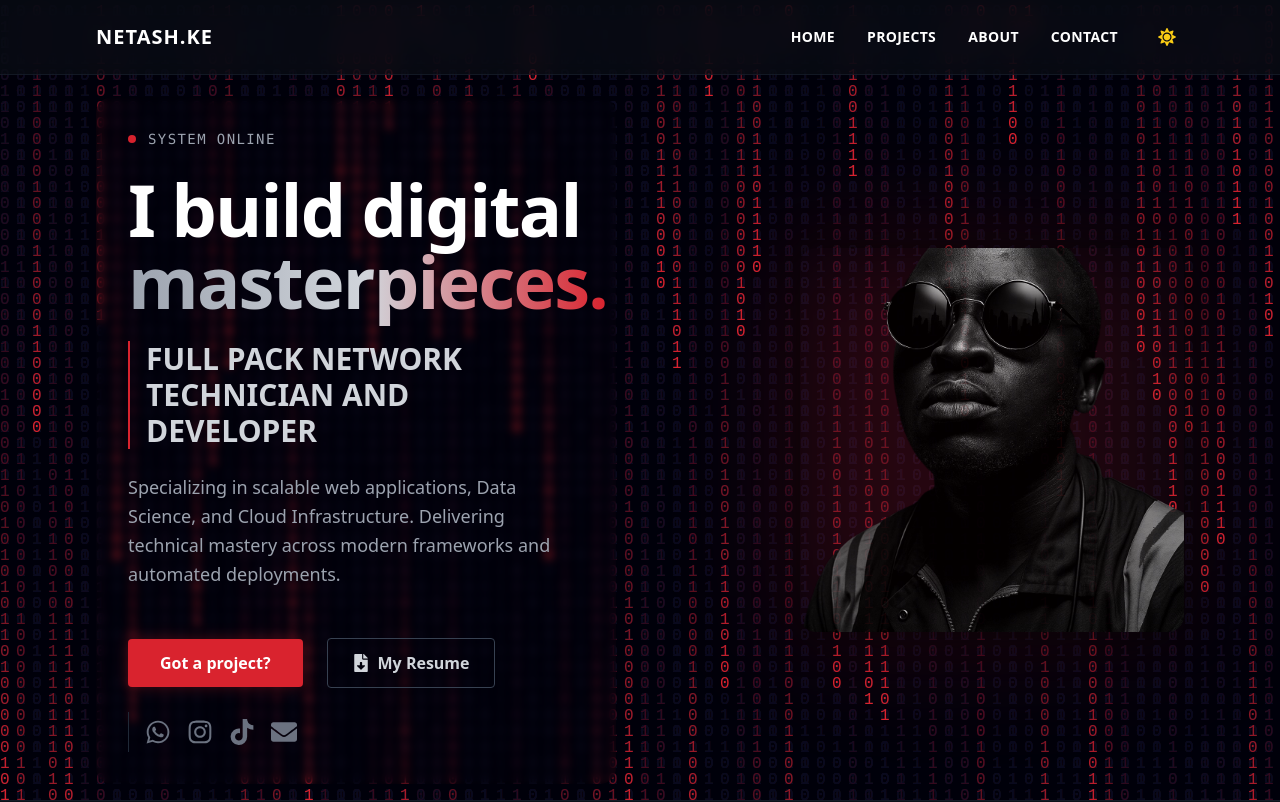
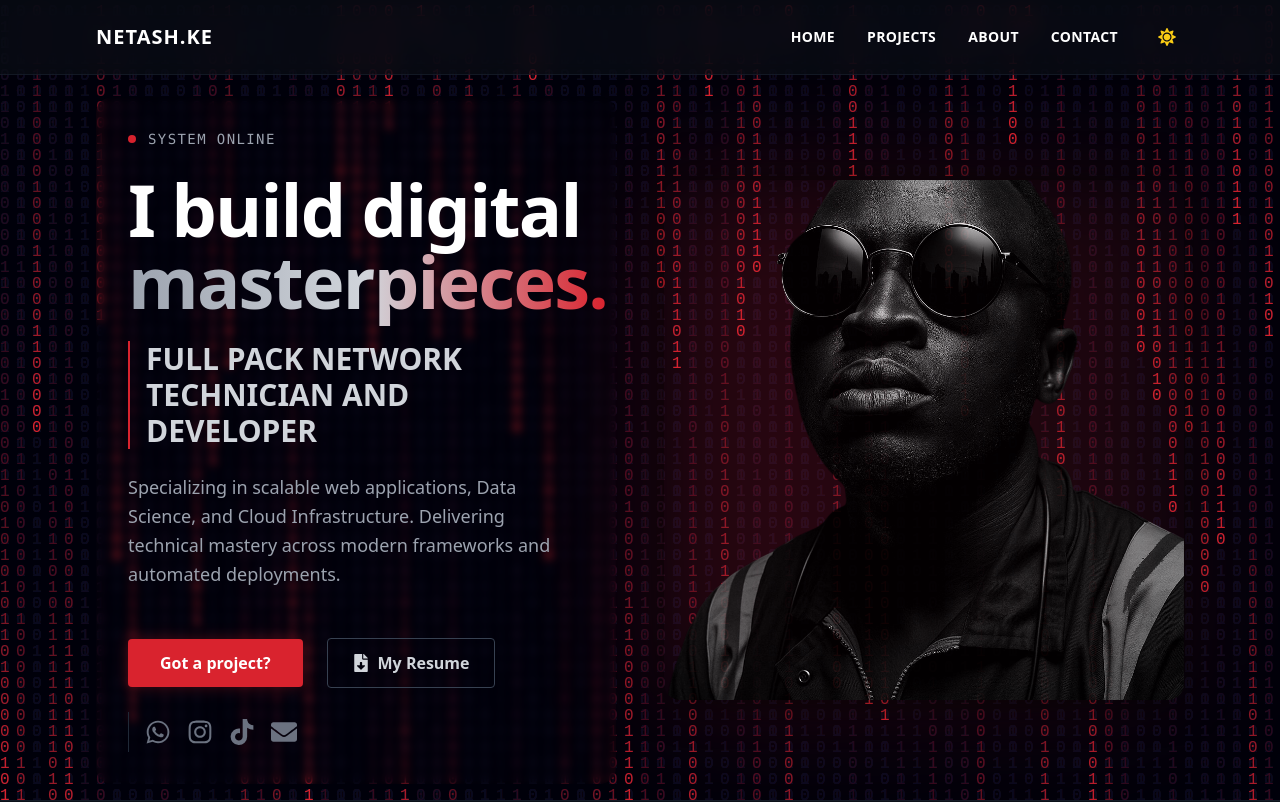
Before and after one commit to CaLLmeeDdY/ashilaka-portfolio-, a React (Vite) app: page / in a window 1280 px wide. Shown: the top 802 px of the page. Built offline with nearby package versions, Linux system fonts and the light colour scheme.

Commit message:
Updated to borderless 3D avatar

```diff
--- a/src/App.jsx
+++ b/src/App.jsx
@@ -160,13 +160,15 @@ export default function App() {
           </div>
         </div>
 
-        <div className="flex justify-center lg:justify-end relative mt-12 lg:mt-0">
-          <div className="relative group cursor-pointer">
-            {/* The background glow (kept this to make it pop against the Matrix) */}
+        <div className="flex justify-center lg:justify-end relative mt-12 lg:mt-0 w-full">
+          {/* 150% Larger Parent Container */}
+          <div className="relative group cursor-pointer w-full max-w-[27rem] lg:max-w-[36rem] aspect-square">
+
+            {/* The background glow (automatically scales to fit the new size) */}
             <div className="absolute -inset-2 bg-gradient-to-r from-[#d9232e] to-red-900 rounded-2xl blur-3xl opacity-20 group-hover:opacity-60 transition duration-1000 group-hover:duration-500"></div>
 
-            {/* The new clean, borderless container */}
-            <div className="relative z-10 w-72 h-72 md:w-96 md:h-96 rounded-2xl overflow-hidden shadow-[0_0_40px_rgba(0,0,0,0.6)] transition-transform duration-700 group-hover:scale-105">
+            {/* The Image Container */}
+            <div className="relative z-10 w-full h-full rounded-2xl overflow-hidden shadow-[0_0_40px_rgba(0,0,0,0.6)] transition-transform duration-700 group-hover:scale-[1.03]">
               <img
                 src={profile.imagePath}
                 alt={profile.name}
@@ -174,6 +176,7 @@ export default function App() {
                 className="w-full h-full object-cover grayscale opacity-90 group-hover:opacity-100 group-hover:grayscale-0 transition-all duration-700 ease-out"
               />
             </div>
+
           </div>
         </div>
       </section>
```
